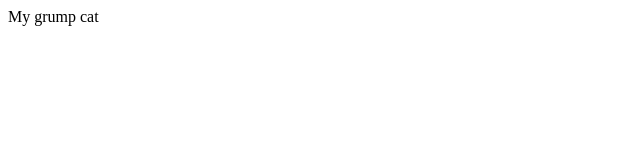
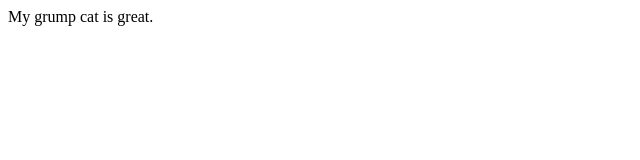
Before and after one commit to ericduran/firstTikTokSite, a plain HTML site: page index.html in a window 1280 px wide. Shown: the full height of the page, 0-640 px from the left. Drawn offline with Linux system fonts and the light colour scheme.

Commit message:
Update index.html

```diff
--- a/index.html
+++ b/index.html
@@ -5,6 +5,6 @@
     <title>My test page</title>
   </head>
   <body>
-   My grump cat
+   My grump cat is great.
   </body>
 </html>
```
